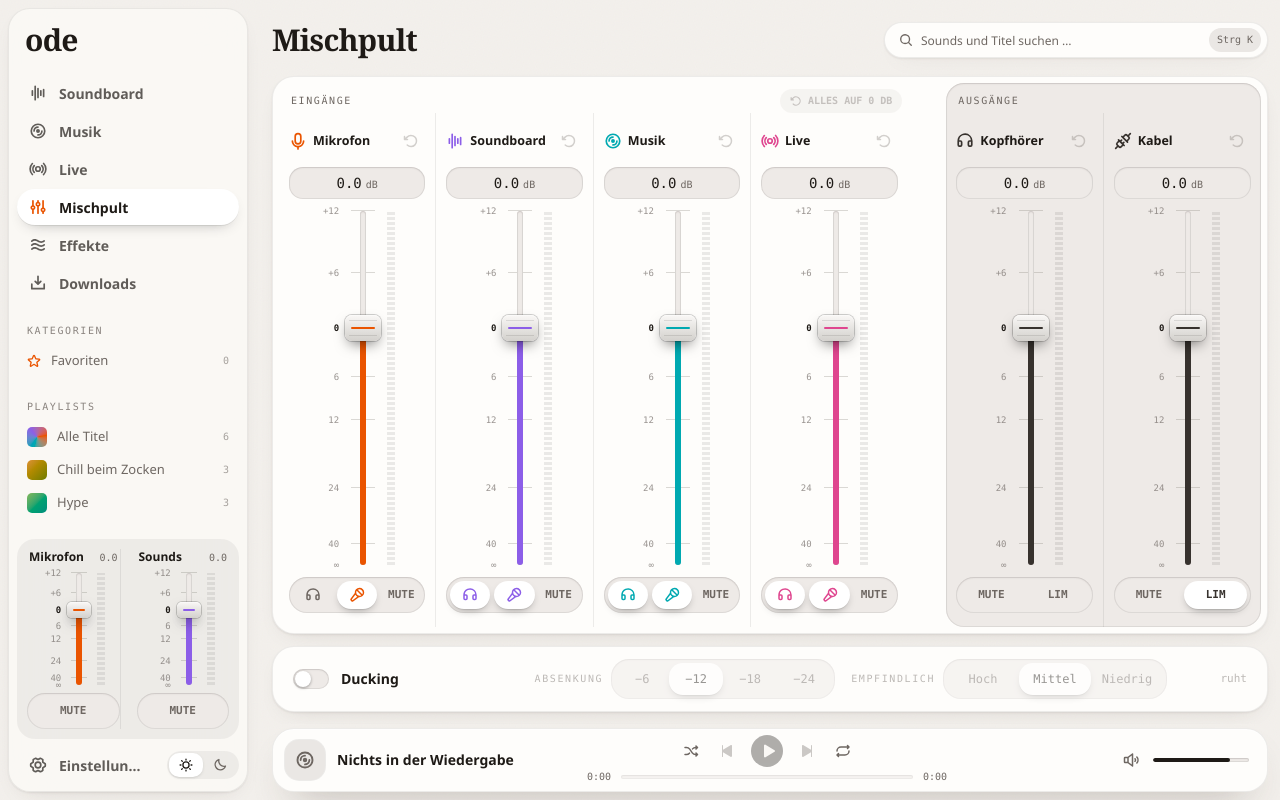
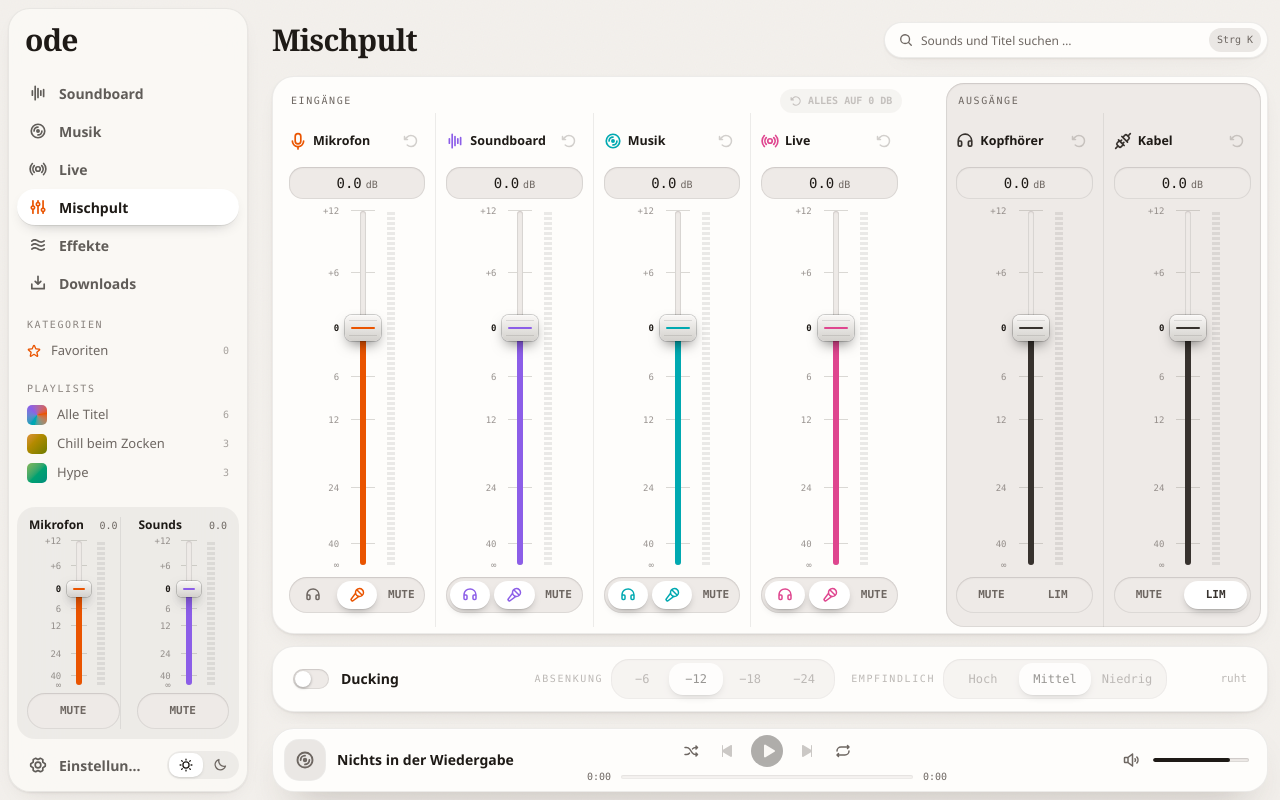
Before and after one commit to MosesCommitsFraud/Ode, a React (Vite) app: page / in a window 1280 px wide. Built offline with nearby package versions, Linux system fonts and the light colour scheme.

Commit message:
Kleines Pult in der Sidebar höher, füllt den freien Platz
Fader wachsen mit der Fensterhöhe; Listen darüber etwas kompakter.

```diff
--- a/src/components/shell/OutputVolume.tsx
+++ b/src/components/shell/OutputVolume.tsx
@@ -37,7 +37,7 @@ function MiniStrip({
           {muted ? "MUTE" : formatDb(gainDb)}
         </span>
       </div>
-      <div className="flex h-32 justify-center">
+      <div className="flex min-h-0 flex-1 justify-center">
         <Fader
           label={`${label} Lautstärke`}
           value={gainDb}
@@ -78,7 +78,7 @@ export function OutputVolume() {
   const soundsPeak = Math.max(...SOUNDS.map((id) => (channels[id].muted ? 0 : peakOf(id))));
 
   return (
-    <div className="flex gap-2 divide-x divide-hairline rounded-xl bg-sidebar-accent p-2.5 [&>*+*]:pl-2">
+    <div className="flex min-h-0 flex-1 gap-2 divide-x divide-hairline rounded-xl bg-sidebar-accent p-2.5 [&>*+*]:pl-2">
       <MiniStrip
         label="Mikrofon"
         color="var(--ch-mic)"
--- a/src/components/shell/Sidebar.tsx
+++ b/src/components/shell/Sidebar.tsx
@@ -58,7 +58,7 @@ function NavItem({
 function Section({ title, onAdd, children }: { title: string; onAdd?: () => void; children: ReactNode }) {
   return (
     <div>
-      <div className="group flex h-7 items-center justify-between pr-1 pl-2.5">
+      <div className="group flex h-6 items-center justify-between pr-1 pl-2.5">
         <span className="font-mono text-3xs tracking-[0.16em] text-muted-foreground/80 uppercase">{title}</span>
         {onAdd && (
           <button
@@ -94,7 +94,7 @@ function ListItem({
       type="button"
       onClick={onClick}
       className={cn(
-        "flex h-8 w-full cursor-default items-center gap-2.5 rounded-lg px-2.5 text-left text-[13px] transition-colors",
+        "flex h-7 w-full cursor-default items-center gap-2.5 rounded-lg px-2.5 text-left text-[13px] transition-colors",
         active
           ? "bg-sidebar-accent font-medium text-foreground"
           : "text-muted-foreground hover:bg-sidebar-accent hover:text-foreground",
@@ -212,7 +212,7 @@ export function Sidebar({
         <Logo />
       </div>
 
-      <nav className="flex-1 space-y-4 overflow-y-auto px-2 pb-3">
+      <nav className="min-h-0 shrink space-y-3 overflow-y-auto px-2 pb-3">
         <div className="space-y-0.5">
           {VIEWS.map((v) => (
             <NavItem key={v.id} icon={v.icon} label={v.label} active={view === v.id} onClick={() => onView(v.id)} />
@@ -226,7 +226,7 @@ export function Sidebar({
         <Playlists view={view} onView={onView} />
       </nav>
 
-      <div className="space-y-2 p-2">
+      <div className="flex min-h-56 flex-1 flex-col gap-2 p-2">
         <OutputVolume />
         <div className="flex items-center gap-1.5">
           <div className="min-w-0 flex-1">
```
